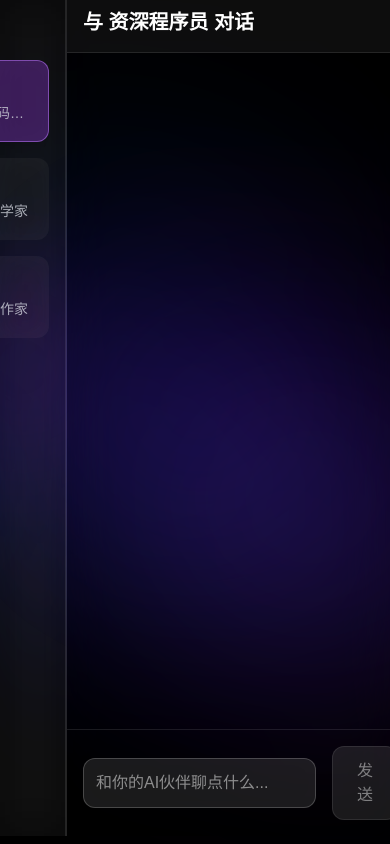
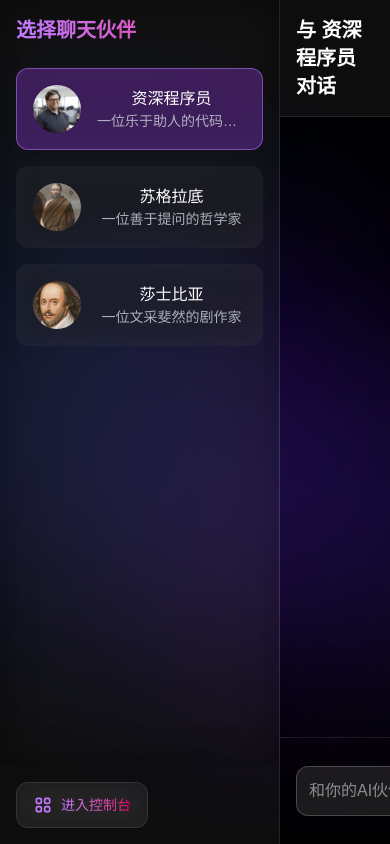
Before and after one commit to EurekaZang/She-is-real, a Next.js app: page / in a window 390 px wide. Built offline with nearby package versions, Linux system fonts and the light colour scheme.

Commit message:
Refactor UI layout and update dependencies
Update package versions (autoprefixer, postcss, tailwindcss, etc.) to enhance stability. Add neon scrollbar styles and adjust layout overflow and flex behavior for improved UI responsiveness.

```diff
--- a/package.json
+++ b/package.json
@@ -19,7 +19,9 @@
     "@types/node": "^20",
     "@types/react": "^19",
     "@types/react-dom": "^19",
-    "tailwindcss": "^4",
+    "autoprefixer": "^10.4.21",
+    "postcss": "^8.5.6",
+    "tailwindcss": "^4.1.11",
     "typescript": "^5"
   }
 }
--- a/src/app/globals.css
+++ b/src/app/globals.css
@@ -26,6 +26,66 @@
   }
 }
 
+
+/* 自定义滚动条样式 */
+@layer utilities {
+  /* 针对 Webkit 浏览器 (Chrome, Safari, Edge) */
+  .neon-scrollbar {
+
+    /* Webkit scrollbar styles */
+    &::-webkit-scrollbar {
+      width: 6px;
+      height: 6px;
+    }
+
+    &::-webkit-scrollbar-track {
+      background: rgba(255, 255, 255, 0.03);
+      border-radius: 3px;
+      margin: 2px;
+      box-shadow: inset 0 0 8px rgba(168, 85, 247, 0.1);
+    }
+
+    &::-webkit-scrollbar-thumb {
+      background: linear-gradient(
+        45deg,
+        rgba(168, 85, 247, 0.6),    /* purple-500 */
+        rgba(236, 72, 153, 0.6),     /* pink-500 */
+        rgba(99, 102, 241, 0.6)      /* indigo-500 */
+      );
+      border-radius: 3px;
+      border: 1px solid rgba(255, 255, 255, 0.15);
+      backdrop-filter: blur(4px);
+      animation: neonPulse 2s infinite;
+    }
+
+    &::-webkit-scrollbar-thumb:hover {
+      background: linear-gradient(
+        45deg,
+        rgba(168, 85, 247, 0.8),
+        rgba(236, 72, 153, 0.8),
+        rgba(99, 102, 241, 0.8)
+      );
+      box-shadow:
+        0 0 15px rgba(168, 85, 247, 0.4),
+        0 0 30px rgba(236, 72, 153, 0.3);
+      transition: all 0.3s ease;
+    }
+  }
+
+  /* 针对暗色模式的优化 */
+  .dark .neon-scrollbar::-webkit-scrollbar-track {
+    background: rgba(0, 0, 0, 0.2);
+    box-shadow: inset 0 0 12px rgba(168, 85, 247, 0.15);
+  }
+
+  @keyframes neonPulse {
+    0% { opacity: 0.6; }
+    50% { opacity: 1; }
+    100% { opacity: 0.6; }
+  }
+}
+
+
 /* 已有的样式保持不变 */
 :root {
   --background: #000000;
--- a/src/app/page.tsx
+++ b/src/app/page.tsx
@@ -90,13 +90,15 @@ export default function HomePage() {
 
       {/* 主界面内容 */}
       <div className="relative flex h-screen">
-        {/* PersonaSelector with glass effect */}
-        <div className="w-1/4 min-w-[280px] backdrop-blur-xl bg-white/5 border-r border-white/10 relative">
-          <PersonaSelector
-            personas={personas}
-            selectedPersona={selectedPersona}
-            onSelectPersona={handleSelectPersona}
-          />
+        {/* 左侧 PersonaSelector - 修改溢出处理 */}
+        <div className="w-1/4 min-w-[280px] max-w-[420px] backdrop-blur-xl bg-white/5 border-r border-white/10 relative overflow-hidden">
+          <div className="h-full pb-20"> {/* 保持底部 padding */}
+            <PersonaSelector
+              personas={personas}
+              selectedPersona={selectedPersona}
+              onSelectPersona={handleSelectPersona}
+            />
+          </div>
 
           {/* Dashboard 按钮 */}
           <Link
@@ -131,18 +133,18 @@ export default function HomePage() {
           </Link>
         </div>
 
-        {/* Chat area with glass effect */}
-        <div className="flex-1 flex flex-col bg-black/30 backdrop-blur-xl">
+        {/* 右侧聊天区域保持不变 */}
+        <div className="flex-1 flex flex-col h-screen overflow-hidden bg-black/30 backdrop-blur-xl">
           {selectedPersona ? (
             <>
-              <header className="p-4 border-b border-white/10 backdrop-blur-md bg-white/5">
+              <header className="flex-shrink-0 p-4 border-b border-white/10 backdrop-blur-md bg-white/5">
                 <h1 className="text-xl font-bold text-white">
                   与 {selectedPersona.name} 对话
                 </h1>
               </header>
-              <div className="flex-1 flex flex-col">
+              <div className="flex-1 flex flex-col min-h-0"> {/* 添加 min-h-0 确保 flex-1 正常工作 */}
                 <ChatWindow messages={messages} isLoading={isLoading} />
-                <div className="border-t border-white/10">
+                <div className="flex-shrink-0 border-t border-white/10">
                   <ChatInput onSendMessage={handleSendMessage} isLoading={isLoading} />
                 </div>
               </div>
--- a/src/components/ChatWindow.tsx
+++ b/src/components/ChatWindow.tsx
@@ -12,18 +12,20 @@ export function ChatWindow({ messages, isLoading }: ChatWindowProps) {
   const messagesEndRef = useRef<HTMLDivElement>(null);
 
   useEffect(() => {
+    // 确保新消息出现时自动滚动到底部
     messagesEndRef.current?.scrollIntoView({ behavior: 'smooth' });
   }, [messages]);
 
   return (
-    <div className="flex-1 p-6 overflow-y-auto relative">
-      {/* 添加霓虠灯效果 */}
+    <div className="flex-1 overflow-y-auto relative neon-scrollbar">
+      {/* 霓虹灯效果 */}
       <div className="fixed inset-0 pointer-events-none">
         <div className="absolute right-1/4 top-1/3 w-64 h-64 bg-purple-600/20 rounded-full blur-[96px] animate-pulse"></div>
         <div className="absolute left-1/3 bottom-1/4 w-64 h-64 bg-blue-600/20 rounded-full blur-[96px] animate-pulse animation-delay-2000"></div>
       </div>
 
-      <div className="space-y-4 relative z-10">
+      {/* 消息内容区域 */}
+      <div className="space-y-4 p-6 relative z-10">
         {messages.map((msg, index) => (
           <ChatMessage key={index} message={msg} />
         ))}
--- a/src/components/PersonaSelector.tsx
+++ b/src/components/PersonaSelector.tsx
@@ -13,11 +13,8 @@ interface PersonaSelectorProps {
 
 export function PersonaSelector({ personas, selectedPersona, onSelectPersona }: PersonaSelectorProps) {
   return (
-    <div className="w-full h-full backdrop-blur-xl bg-black/30 p-4 border-r border-white/10 relative">
-      <div className="absolute -inset-2 z-0 opacity-50 pointer-events-none">
-        <div className="absolute top-1/3 left-1/2 w-48 h-48 bg-purple-600/30 rounded-full blur-[64px] animate-pulse"></div>
-        <div className="absolute bottom-1/3 left-1/4 w-32 h-32 bg-blue-600/30 rounded-full blur-[48px] animate-pulse animation-delay-1000"></div>
-      </div>
+    <div className="w-full h-full backdrop-blur-xl bg-black/30 p-4 relative overflow-y-auto neon-scrollbar">
+      {/* ...霓虹灯效果... */}
 
       <div className="relative z-10">
         <h2 className="text-xl font-bold mb-6 text-transparent bg-clip-text bg-gradient-to-r from-purple-400 to-pink-600">
@@ -43,7 +40,7 @@ export function PersonaSelector({ personas, selectedPersona, onSelectPersona }:
                     height={48}
                     className="w-12 h-12 rounded-full object-cover flex-shrink-0"
                   />
-                  <div className="flex-1 min-w-0">
+                  <div className="flex-1 min-w-0"> {/* 这里确保文本容器可以收缩 */}
                     <p className="font-medium text-white truncate">
                       {persona.name}
                     </p>
```
Also changed, not shown: 1 other file (tests, documents, lock files or other folders).
